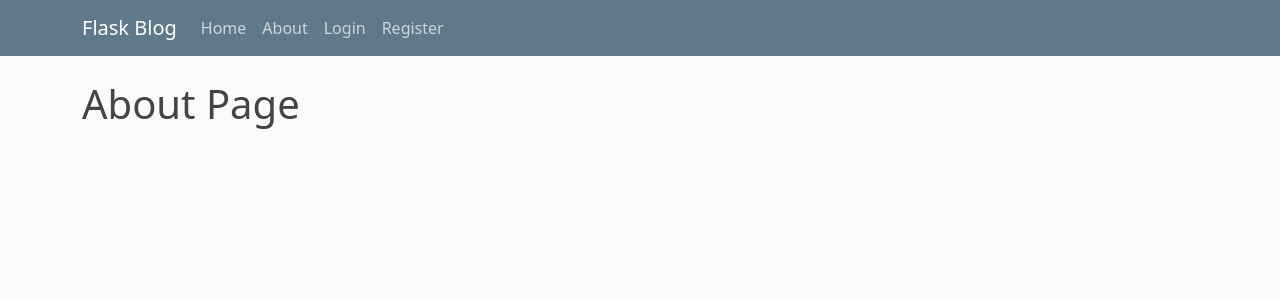
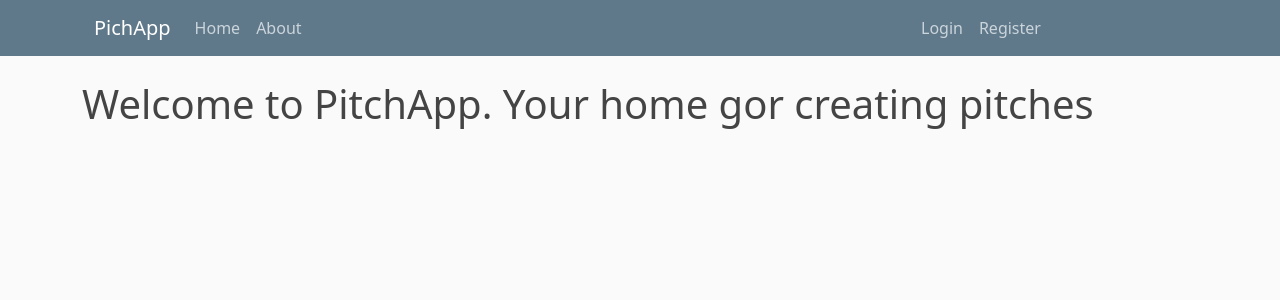
Before and after one commit to WayneMusungu/Pitch-Quotes, a Flask app: page /about in a window 1280 px wide. Shown: the top 300 px of the page. Run offline with Flask 2, Linux system fonts and the light colour scheme; some libraries are stand-ins or nearby versions.

Commit message:
Add new branch and make changes

```diff
--- a/templates/about.html
+++ b/templates/about.html
@@ -1,6 +1,4 @@
-{% extends "index.html" %}
+{% extends "base.html" %}
 {% block content %}
-
-    <h1>About Page</h1>
-
-{% endblock content %}
+    <h1>Welcome to PitchApp. Your home gor creating pitches</h1>
+{% endblock %}
--- /dev/null
+++ b/templates/base.html
@@ -0,0 +1,69 @@
+<!DOCTYPE html>
+<html lang="en">
+
+<head>
+    <meta charset="UTF-8">
+    <meta http-equiv="X-UA-Compatible" content="IE=edge">
+    <meta name="viewport" content="width=device-width, initial-scale=1.0">
+    <!-- Required meta tags -->
+    <meta charset="utf-8">
+    <meta name="viewport" content="width=device-width, initial-scale=1">
+
+    <!-- Bootstrap CSS -->
+    <link href="https://cdn.jsdelivr.net/npm/bootstrap@5.1.3/dist/css/bootstrap.min.css" rel="stylesheet"
+        integrity="sha384-1BmE4kWBq78iYhFldvKuhfTAU6auU8tT94WrHftjDbrCEXSU1oBoqyl2QvZ6jIW3" crossorigin="anonymous">
+
+    <link rel="stylesheet" href="{{ url_for('static', filename='main.css')}}">
+
+    {% if title %}
+    <title>PitchApp - {{ title }}</title>
+    {% else %}
+    <title>PitchApp</title>
+    {% endif %}
+</head>
+
+<body>
+    <header class="site-header">
+        <div class="row">
+            <div class="col-md-8">
+
+                <nav class="navbar navbar-expand-md navbar-dark bg-steel fixed-top">
+                    <div class="container">
+                        <a class="navbar-brand mr-4" href="/">PichApp</a>
+                        <button class="navbar-toggler" type="button" data-toggle="collapse" data-target="#navbarToggle"
+                            aria-controls="navbarToggle" aria-expanded="false" aria-label="Toggle navigation">
+                            <span class="navbar-toggler-icon"></span>
+                        </button>
+                        <div class="collapse navbar-collapse" id="navbarToggle">
+                            <div class="navbar-nav mr-auto">
+                                <a class="nav-item nav-link" href="/">Home</a>
+                                <a class="nav-item nav-link" href="/about">About</a>
+                            </div>
+                        </div>
+                        <!-- Navbar Right Side -->
+                        <div class="col-md-3">
+                            <div class="navbar-nav">
+                                <a class="nav-item nav-link" href="/login">Login</a>
+                                <a class="nav-item nav-link" href="/register">Register</a>
+                            </div>
+                        </div>
+                    </div>
+            </div>
+            </nav>
+        </div>
+    </header>
+
+    <div class="container">
+        {% block content %}{% endblock %}
+    </div>
+
+
+
+
+    <!-- Option 1: Bootstrap Bundle with Popper -->
+    <script src="https://cdn.jsdelivr.net/npm/bootstrap@5.1.3/dist/js/bootstrap.bundle.min.js"
+        integrity="sha384-ka7Sk0Gln4gmtz2MlQnikT1wXgYsOg+OMhuP+IlRH9sENBO0LRn5q+8nbTov4+1p"
+        crossorigin="anonymous"></script>
+</body>
+
+</html>
--- a/templates/index.html
+++ /dev/null
@@ -1,63 +0,0 @@
-<!DOCTYPE html>
-<html lang="en">
-<head>
-    <!-- Required meta tags -->
-    <meta charset="utf-8">
-    <meta name="viewport" content="width=device-width, initial-scale=1">
-
-    <!-- Bootstrap CSS -->
-    <link href="https://cdn.jsdelivr.net/npm/bootstrap@5.1.3/dist/css/bootstrap.min.css" rel="stylesheet" integrity="sha384-1BmE4kWBq78iYhFldvKuhfTAU6auU8tT94WrHftjDbrCEXSU1oBoqyl2QvZ6jIW3" crossorigin="anonymous">
-    <link rel="stylesheet" type="text/css" href="{{url_for('static', filename='main.css')}}">
-
-
-    <meta charset="UTF-8">
-    <meta http-equiv="X-UA-Compatible" content="IE=edge">
-    <meta name="viewport" content="width=device-width, initial-scale=1.0">
-    {% if title %}
-        <title>Pitch App - {{ title}}</title>
-    {% else %}
-        <title>Pitch App</title>
-    {% endif%}
-</head>
-<body>
-    <!-- <nav class="navbar navbar-expand-lg navbar-dark bg-dark">
-        <a class="navbar-brand" href="#">PitchApp</a>
-        <button class="navbar-toggler" type="button" data-toggle="collapse" data-target="#navbarSupportedContent"
-            aria-controls="navbarSupportedContent" aria-expanded="false" aria-label="Toggle navigation">
-            <span class="navbar-toggler-icon"></span>
-        </button> -->
-
-    <!-- <nav class="navbar navbar-expand-lg navbar-light bg-light"> -->
-        <header class="site-header">
-            <nav class="navbar navbar-expand-md navbar-dark bg-steel fixed-top">
-              <div class="container">
-                <a class="navbar-brand mr-4" href="/">Flask Blog</a>
-                <button class="navbar-toggler" type="button" data-toggle="collapse" data-target="#navbarToggle" aria-controls="navbarToggle" aria-expanded="false" aria-label="Toggle navigation">
-                  <span class="navbar-toggler-icon"></span>
-                </button>
-                <div class="collapse navbar-collapse" id="navbarToggle">
-                  <div class="navbar-nav mr-auto">
-                    <a class="nav-item nav-link" href="/">Home</a>
-                    <a class="nav-item nav-link" href="/about">About</a>
-                  </div>
-                  <!-- Navbar Right Side -->
-                  <div class="navbar-nav">
-                    <a class="nav-item nav-link" href="/login">Login</a>
-                    <a class="nav-item nav-link" href="/register">Register</a>
-                  </div>
-                </div>
-              </div>
-            </nav>
-          </header>
-    <div class="container">
-
-        {% block content %}{% endblock %}
-    </div>
-
-
-    <!-- Option 1: Bootstrap Bundle with Popper -->
-    <script src="https://cdn.jsdelivr.net/npm/bootstrap@5.1.3/dist/js/bootstrap.bundle.min.js" integrity="sha384-ka7Sk0Gln4gmtz2MlQnikT1wXgYsOg+OMhuP+IlRH9sENBO0LRn5q+8nbTov4+1p" crossorigin="anonymous"></script>
-    <script src="https://cdn.jsdelivr.net/npm/@popperjs/core@2.10.2/dist/umd/popper.min.js" integrity="sha384-7+zCNj/IqJ95wo16oMtfsKbZ9ccEh31eOz1HGyDuCQ6wgnyJNSYdrPa03rtR1zdB" crossorigin="anonymous"></script>
-    <script src="https://cdn.jsdelivr.net/npm/bootstrap@5.1.3/dist/js/bootstrap.min.js" integrity="sha384-QJHtvGhmr9XOIpI6YVutG+2QOK9T+ZnN4kzFN1RtK3zEFEIsxhlmWl5/YESvpZ13" crossorigin="anonymous"></script>
-</body>
-</html>
```
Also changed, not shown: pitch.py (+2 -11 lines), templates/home.html (+4 -6 lines).
